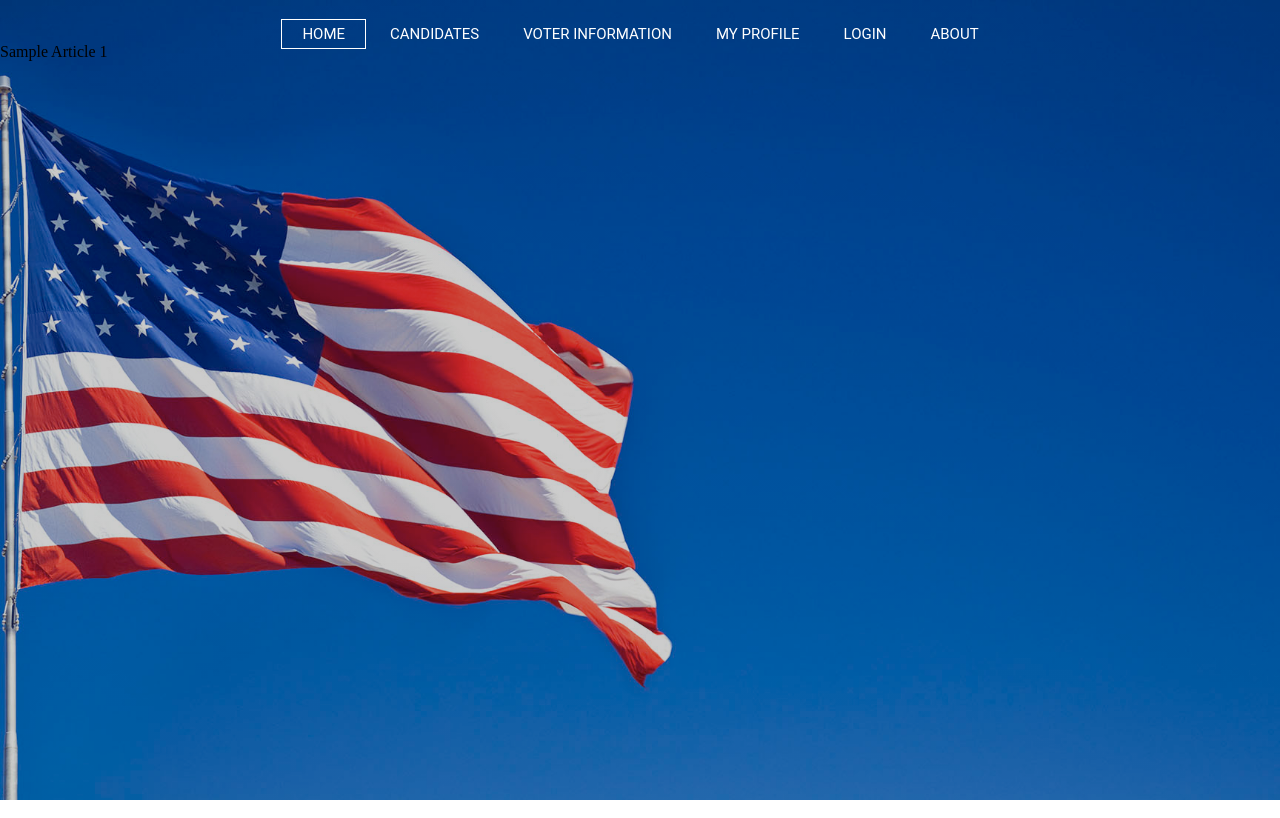
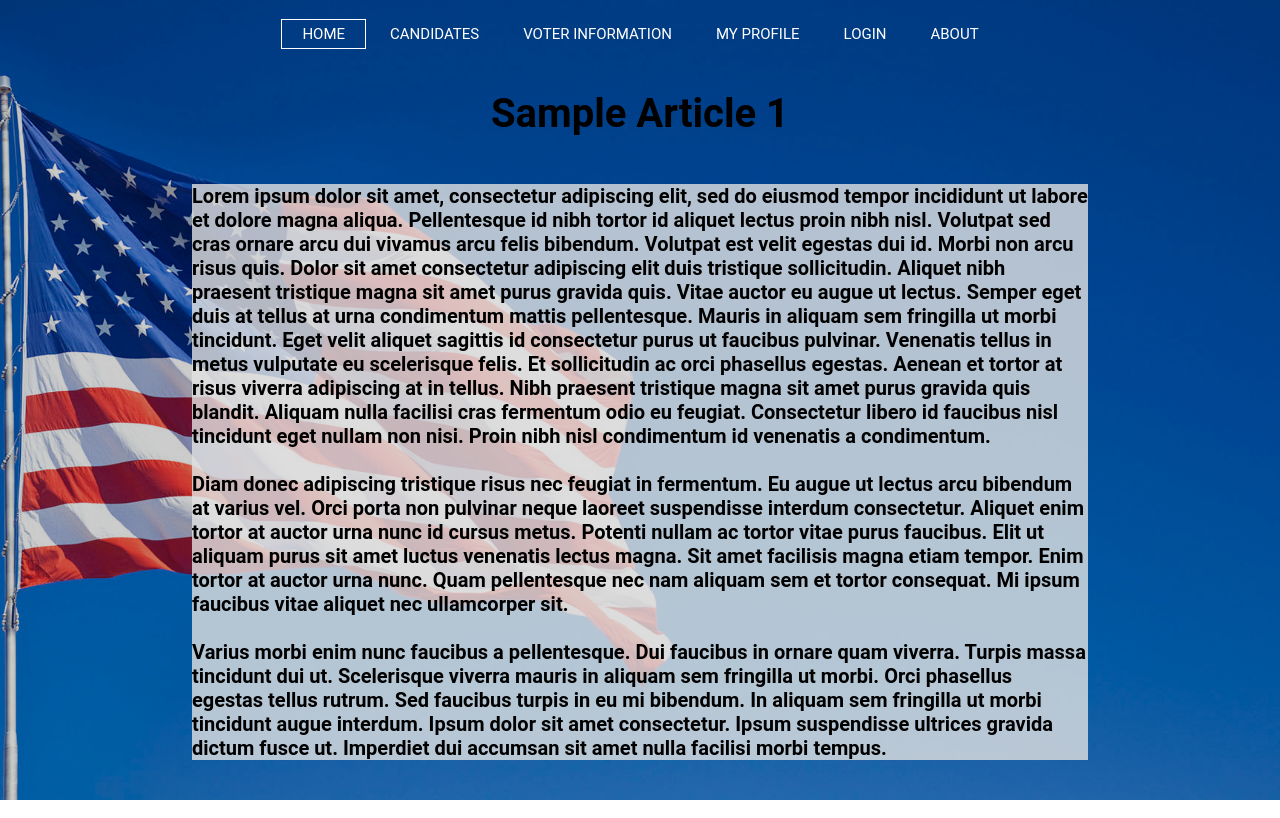
Before and after one commit to anaashrafi/election-essentials, a PHP site: page /expanded_article_1.html in a window 1280 px wide. Run offline with PHP 8.4, Linux system fonts and the light colour scheme.

Commit message:
Added sample text to article body for each article and changed formatting in the expanded article css

```diff
--- a/proposal/expanded_article_1.html
+++ b/proposal/expanded_article_1.html
@@ -19,7 +19,26 @@
 				<li><a href=""> ABOUT </a></li>
 			</ul>
 		</div>
-    <p>Sample Article 1</p>
+
+    <div class="article">
+        <br>
+        <p>Sample Article 1</p>
+        <br>
+      <div class="articleBody">
+        <p>
+          Lorem ipsum dolor sit amet, consectetur adipiscing elit, sed do eiusmod tempor incididunt ut labore et dolore magna aliqua. Pellentesque id nibh tortor id aliquet lectus proin nibh nisl. Volutpat sed cras ornare arcu dui vivamus arcu felis bibendum. Volutpat est velit egestas dui id. Morbi non arcu risus quis. Dolor sit amet consectetur adipiscing elit duis tristique sollicitudin. Aliquet nibh praesent tristique magna sit amet purus gravida quis. Vitae auctor eu augue ut lectus. Semper eget duis at tellus at urna condimentum mattis pellentesque. Mauris in aliquam sem fringilla ut morbi tincidunt. Eget velit aliquet sagittis id consectetur purus ut faucibus pulvinar. Venenatis tellus in metus vulputate eu scelerisque felis. Et sollicitudin ac orci phasellus egestas. Aenean et tortor at risus viverra adipiscing at in tellus. Nibh praesent tristique magna sit amet purus gravida quis blandit. Aliquam nulla facilisi cras fermentum odio eu feugiat. Consectetur libero id faucibus nisl tincidunt eget nullam non nisi. Proin nibh nisl condimentum id venenatis a condimentum.
+        </p> <br>
+
+        <p>
+          Diam donec adipiscing tristique risus nec feugiat in fermentum. Eu augue ut lectus arcu bibendum at varius vel. Orci porta non pulvinar neque laoreet suspendisse interdum consectetur. Aliquet enim tortor at auctor urna nunc id cursus metus. Potenti nullam ac tortor vitae purus faucibus. Elit ut aliquam purus sit amet luctus venenatis lectus magna. Sit amet facilisis magna etiam tempor. Enim tortor at auctor urna nunc. Quam pellentesque nec nam aliquam sem et tortor consequat. Mi ipsum faucibus vitae aliquet nec ullamcorper sit.
+        </p> <br>
+
+        <p>
+          Varius morbi enim nunc faucibus a pellentesque. Dui faucibus in ornare quam viverra. Turpis massa tincidunt dui ut. Scelerisque viverra mauris in aliquam sem fringilla ut morbi. Orci phasellus egestas tellus rutrum. Sed faucibus turpis in eu mi bibendum. In aliquam sem fringilla ut morbi tincidunt augue interdum. Ipsum dolor sit amet consectetur. Ipsum suspendisse ultrices gravida dictum fusce ut. Imperdiet dui accumsan sit amet nulla facilisi morbi tempus.
+        </p>
+    </div>
+  </div>
+
 	</header>
 
   <br>
--- a/proposal/expanded_article_style.css
+++ b/proposal/expanded_article_style.css
@@ -49,3 +49,21 @@
 	background-color: white;
 	color: black;
 }
+
+.article {
+  color: black;
+  font-size: 40px;
+  font-weight: bold;
+  text-align: center;
+  font-family: "Roboto", sans-serif;
+}
+
+.articleBody {
+  color: black;
+  font-size: 20px;
+  background: rgba(225, 225, 225, .8);
+  width: 70%;
+  margin-left: 15%;
+  text-align: left;
+  font-family: "Roboto", sans-serif;
+}
```
Also changed, not shown: proposal/expanded_article_2.html (+18 -1 lines), proposal/expanded_article_3.html (+20 -1 lines).
